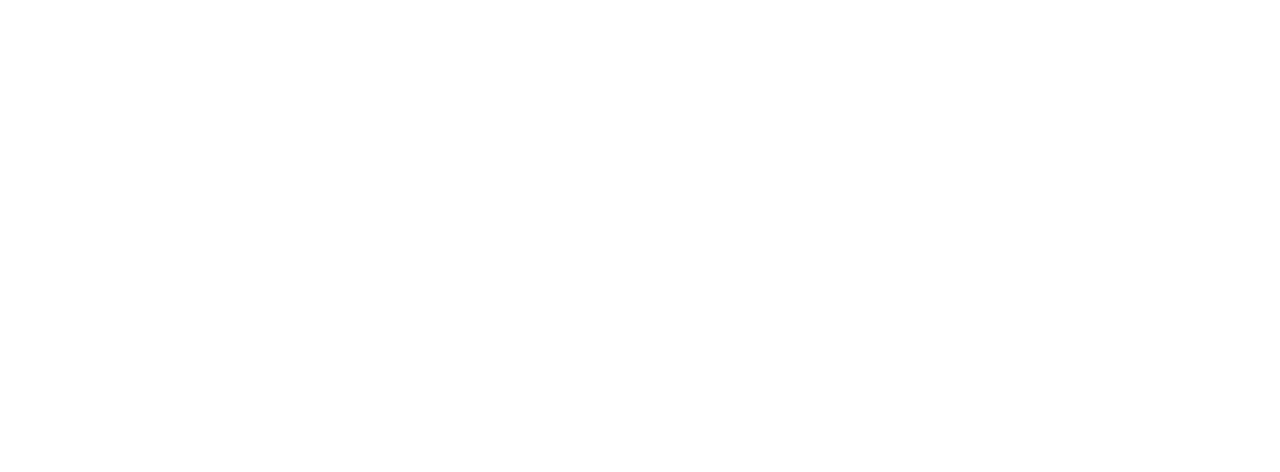
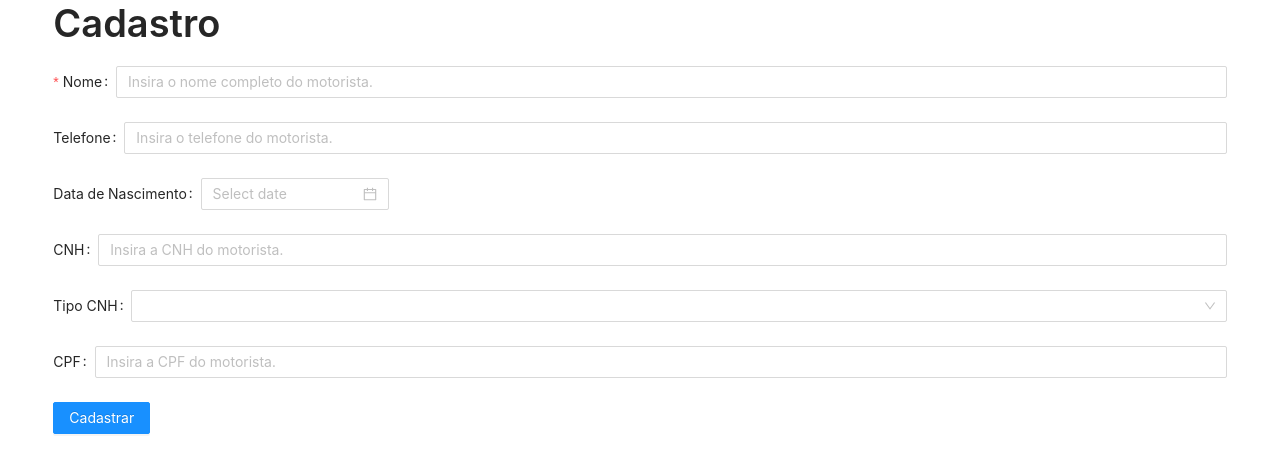
Before and after one commit to oliviaresende/register-drivers, a React (Create React App) app: page /form in a window 1280 px wide. Shown: the top 472 px of the page. Built offline with nearby package versions, Linux system fonts and the light colour scheme.

Commit message:
Realizando cadastro

```diff
--- a/db.json
+++ b/db.json
@@ -1,22 +1,34 @@
 {
   "drivers": [
     {
-      "id": "1",
-      "name": "Fernando da Silva Resende",
-      "telephone": "32516544515",
-      "dateOfBirth": "19/02/1963",
-      "cnh": "46545656165465456",
-      "typeCNH": "B",
-      "cpf": "5465456654564"
+      "id": "99329",
+      "name": "Olívia Silva Resende",
+      "telephone": "(31) 99536-9159",
+      "dateOfBirth": "02/07/2020",
+      "cnh": "15456465",
+      "typeCNH": "A",
+      "cpf": "079.730.816-40",
+      "active": true
     },
     {
-      "id": "2",
-      "name": "Fernando da Silva Resende Xavier Reinaldo",
-      "telephone": "32516544515",
-      "dateOfBirth": "19/02/1963",
-      "cnh": "46545656165465456",
-      "typeCNH": "B",
-      "cpf": "5465456654564"
+      "id": "77584",
+      "name": "Olívia Silva Resende",
+      "telephone": "(31) 99536-9159",
+      "dateOfBirth": "02/07/2020",
+      "cnh": "15456465",
+      "typeCNH": "D",
+      "cpf": "079.730.816-40",
+      "active": true
+    },
+    {
+      "id": "11347",
+      "name": "Olívia Silva Resende",
+      "telephone": "(31) 99536-9159",
+      "dateOfBirth": "13/12/1989",
+      "cnh": "15456465",
+      "typeCNH": "A",
+      "cpf": "079.730.816-40",
+      "active": true
     }
   ]
 }
--- a/src/App.js
+++ b/src/App.js
@@ -1,12 +1,17 @@
 import React from 'react';
 import Routes from './Routes';
+import { Row, Col } from 'antd';
 
 const App = () => {
 
 
   return (
     <>
-      <Routes />
+      <Row>
+        <Col xs={{ span: 22, offset: 1 }}>
+          <Routes />
+        </Col>
+      </Row>
     </>
   );
 }
--- a/src/Routes.js
+++ b/src/Routes.js
@@ -3,12 +3,14 @@
 import { Route, Switch } from 'react-router-dom';
 import { Spin } from 'antd';
 
-const Drivers = React.lazy(() => import('./pages/drivers/index.js'));
+const Drivers = React.lazy(() => import('./pages/drivers'));
+const Form = React.lazy(() => import('./pages/form'));
 
 const Routes = props => (
   <Suspense fallback={<Spin size="large" />}>
     <Switch>
       <Route exact path="/" component={routerProps => <Drivers {...routerProps} />} />
+      <Route exact path="/form" component={routerProps => <Form {...routerProps} />} />
     </Switch>
   </Suspense>
 )
--- a/src/pages/drivers/index.js
+++ b/src/pages/drivers/index.js
@@ -1,5 +1,5 @@
 import React, { useState, useEffect } from 'react';
-import { Row, Col, Descriptions, List, Typography, Spin } from 'antd';
+import { Descriptions, List, Typography, Spin } from 'antd';
 
 import './drivers.scss';
 
@@ -24,8 +24,7 @@
         )
           :
           (
-            <Row>
-              <Col xs={{ span: 22, offset: 1 }}>
+
             <List
               itemLayout="vertical"
               dataSource={drivers}
@@ -49,8 +48,7 @@
                 </List.Item>
               )}
             />
-              </Col>
-            </Row>
+
           )
       }
     </>
--- a/src/pages/form/index.js
+++ b/src/pages/form/index.js
@@ -1,11 +1,80 @@
 import React from 'react';
-import { Form } from 'antd';
+import { Form, Input, Typography, DatePicker, Select, Button } from 'antd';
+
+const { Title } = Typography;
+const { Option } = Select;
 
 const FormRegister = () => {
+  const [form] = Form.useForm();
+  const initialValues = {
+    "name": "",
+    "telephone": "",
+    "dateOfBirth": "",
+    "cnh": "",
+    "typeCNH": "",
+    "cpf": "",
+  }
+  const onFinish = values => {
+    fetch('http://localhost:3001/drivers', {
+      method: "POST",
+      headers: {
+        Accept: "application/json",
+        "Content-Type": "application/json",
+        'Access-Control-Allow-Origin': '*'
+      },
+      body: JSON.stringify({
+        "id": String(Math.ceil(Math.random() * Math.pow(10, 5))),
+        "name": values["name"],
+        "telephone": values["telephone"],
+        "dateOfBirth": values["dateOfBirth"].format("DD/MM/YYYY"),
+        "cnh": values["cnh"],
+        "typeCNH": values["typeCNH"],
+        "cpf": values["cpf"],
+        "active": true,
+      })
+    })
+    form.setFieldsValue(initialValues)
+  }
   return (
-    <Form>
-
-    </Form>
+    <>
+      <Title>Cadastro</Title>
+      <Form
+        layout="horizontal"
+        initialValues={initialValues}
+        form={form}
+        onFinish={onFinish} preserve="false">
+        <Form.Item label="Nome" name="name" rules={[{ required: true, disabled: true, message: 'Por favor, insira o nome completo do motorista!' }]}>
+          <Input placeholder="Insira o nome completo do motorista." />
+        </Form.Item>
+        <Form.Item label="Telefone" name="telephone" >
+          <Input placeholder="Insira o telefone do motorista." />
+        </Form.Item>
+        <Form.Item label="Data de Nascimento" name="dateOfBirth" >
+          <DatePicker format="DD/MM/YYYY" />
+        </Form.Item>
+        <Form.Item label="CNH" name="cnh" >
+          <Input placeholder="Insira a CNH do motorista." />
+        </Form.Item>
+        <Form.Item label="Tipo CNH" name="typeCNH" >
+          <Select>
+            <Option value="A">A</Option>
+            <Option value="B">B</Option>
+            <Option value="AB">AB</Option>
+            <Option value="C">C</Option>
+            <Option value="D">D</Option>
+            <Option value="E">E</Option>
+          </Select>
+        </Form.Item>
+        <Form.Item label="CPF" name="cpf" >
+          <Input placeholder="Insira a CPF do motorista." />
+        </Form.Item>
+        <Form.Item>
+          <Button type="primary" htmlType="submit">
+            Cadastrar
+          </Button>
+        </Form.Item>
+      </Form>
+    </>
   )
 }
 export default FormRegister;
```
Lines whose indentation alone changed are shown as unchanged.
